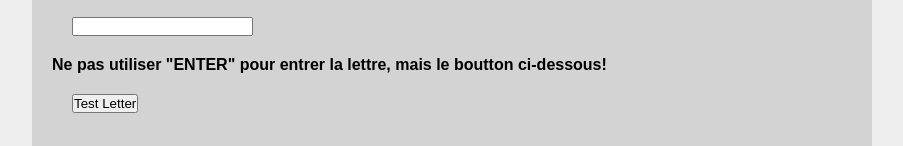
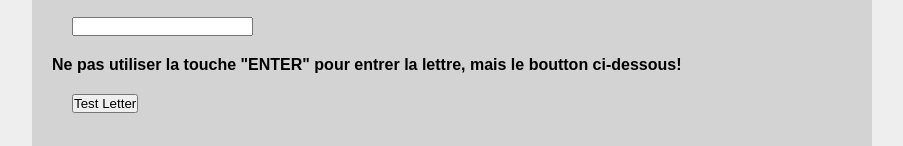
Before and after one commit to julienripet/JeuDuPendu, a plain HTML site: page index.html in a window 1280 px wide. Shown: the part 140-286 px from the top of the page, without its empty margins (188-1091 px from the left). Drawn offline with Linux system fonts and the light colour scheme.

Commit message:
adding "la touche"

```diff
--- a/index.html
+++ b/index.html
@@ -14,7 +14,7 @@
         <input type="text" maxlength="1" id="guessedLetter" >
         <!-- <input type="submit" value="Tester la lettre" onclick="TestLetter()"> -->
     </form>
-    <p><strong>Ne pas utiliser "ENTER" pour entrer la lettre, mais le boutton ci-dessous!</strong></p>
+    <p><strong>Ne pas utiliser la touche "ENTER" pour entrer la lettre, mais le boutton ci-dessous!</strong></p>
     <button type="button" onclick="TestLetter()">Test Letter</button>
     <div id="correctLetters">-------</div>
 </body>
```
